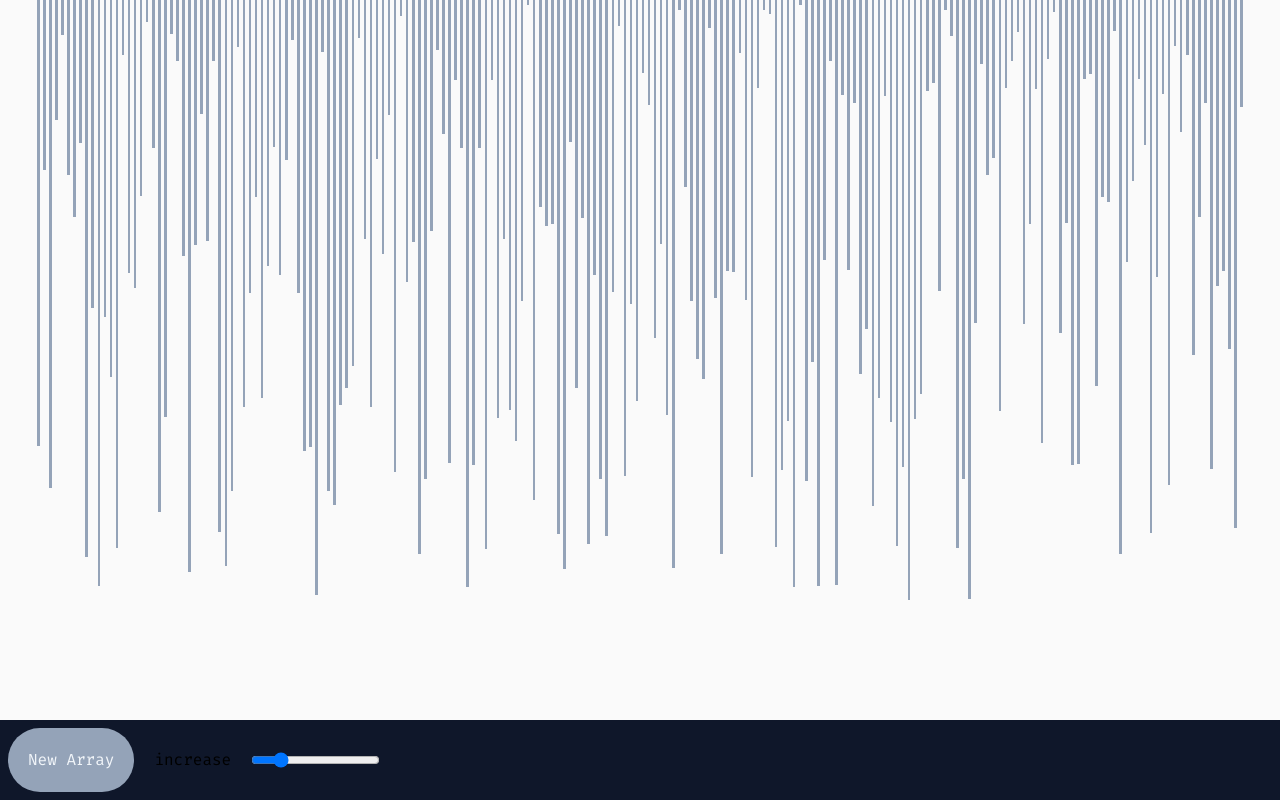
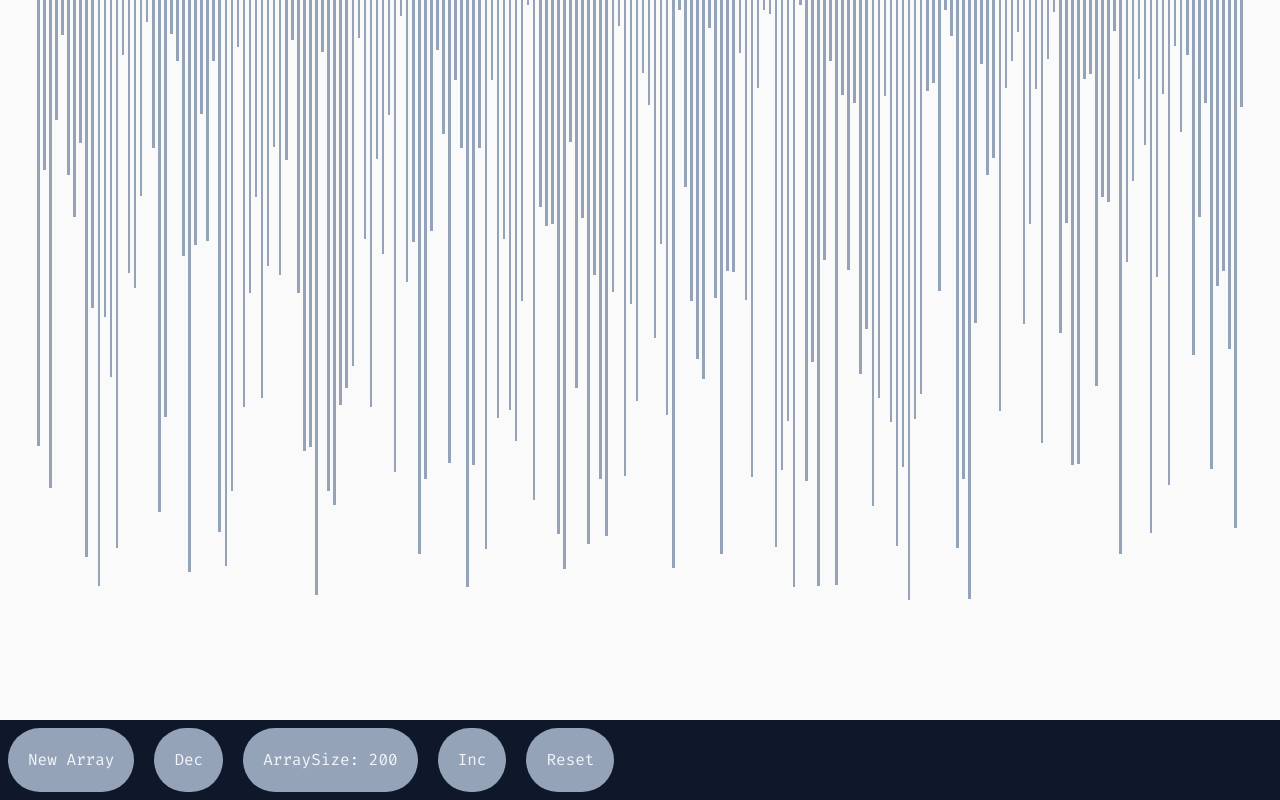
Before and after one commit to thamognya/Algo-Visualizer, a Next.js app: page / in a window 1280 px wide. Built offline with nearby package versions, Linux system fonts and the light colour scheme.

Commit message:
reset button

```diff
--- a/components/sortingVisualizer/index.tsx
+++ b/components/sortingVisualizer/index.tsx
@@ -44,6 +44,12 @@ export class SortingVisualizer extends React.Component<{}, ArrayState> {
         });
     }
 
+    returnOriginalArraySize = () => {
+        this.setState({arraySize: 200}, () => {
+            this.resetArray()
+        })
+    }
+
     // algos
 
     mergeSort = () => {
@@ -84,12 +90,27 @@ export class SortingVisualizer extends React.Component<{}, ArrayState> {
                             New Array
                         </button>
                         <button
-                            onClick={() => this.changeArraySize(100)}
+                            onClick={() => this.changeArraySize(-50)}
+                            className="bg-slate-400 p-5 rounded-full hover:ring-2 ring-slate-500 text-slate-100"
                         >
-                            increase
+                            Dec
                         </button>
-
-                        <input type="range" min="10" max="1000" name='arraySize' value={this.state.arraySize} onChange={(e) => this.changeArraySize(e)}/>
+                        <h1
+                            className="bg-slate-400 p-5 rounded-full hover:ring-2 ring-slate-500 text-slate-100"
+                        >ArraySize: {this.state.arraySize}
+                        </h1>
+                        <button
+                            onClick={() => this.changeArraySize(+50)}
+                            className="bg-slate-400 p-5 rounded-full hover:ring-2 ring-slate-500 text-slate-100"
+                        >
+                            Inc
+                        </button>
+                        <button
+                            onClick={() => this.returnOriginalArraySize()}
+                            className="bg-slate-400 p-5 rounded-full hover:ring-2 ring-slate-500 text-slate-100"
+                        >
+                            Reset
+                        </button>
                     </div>
                 </div>
             </>
@@ -98,6 +119,7 @@ export class SortingVisualizer extends React.Component<{}, ArrayState> {
 }
 // code explanation
 // use arrow func in this.resetArray because of this context
+//<input type="range" min="10" max="1000" name='arraySize' value={this.state.arraySize} onChange={(e) => this.changeArraySize(e)}/>
 
 function randomIntFromInterval(min: any, max: any) {
     // min and max included
```
